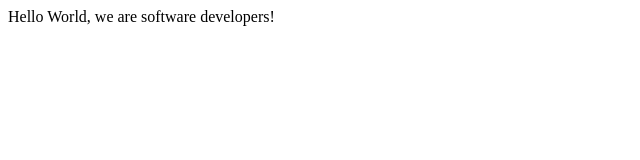
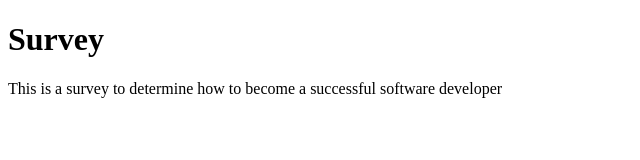
Before and after one commit to Stricks1/microverseStart, a plain HTML site: page index.html in a window 1280 px wide. Shown: the whole page, without its empty margins (0-640 px from the left). Drawn offline with Linux system fonts and the light colour scheme.

Commit message:
created the heading and the description

```diff
--- a/index.html
+++ b/index.html
@@ -7,7 +7,12 @@
   </head>
 
   <body>
-    Hello World, we are software developers!
+
+
+    <h1 id="title"> Survey </h1>
+    <p id="description">This is a survey to determine how to become a successful software developer</p>
+
+
     <script src="https://cdn.freecodecamp.org/testable-projects-fcc/v1/bundle.js"></script>
 
     <!--
```
